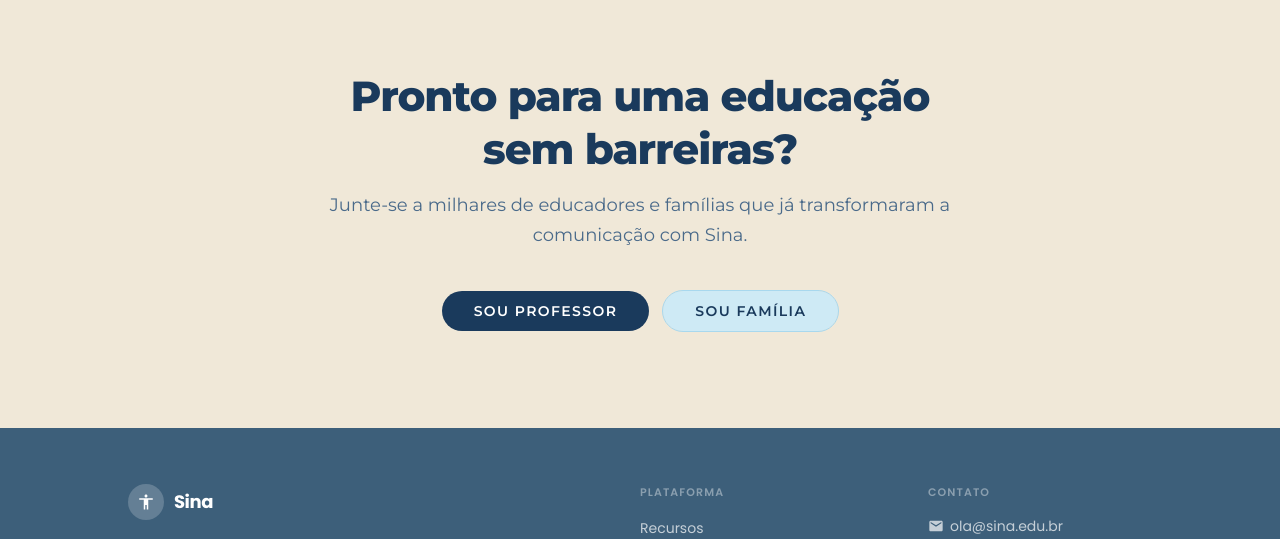
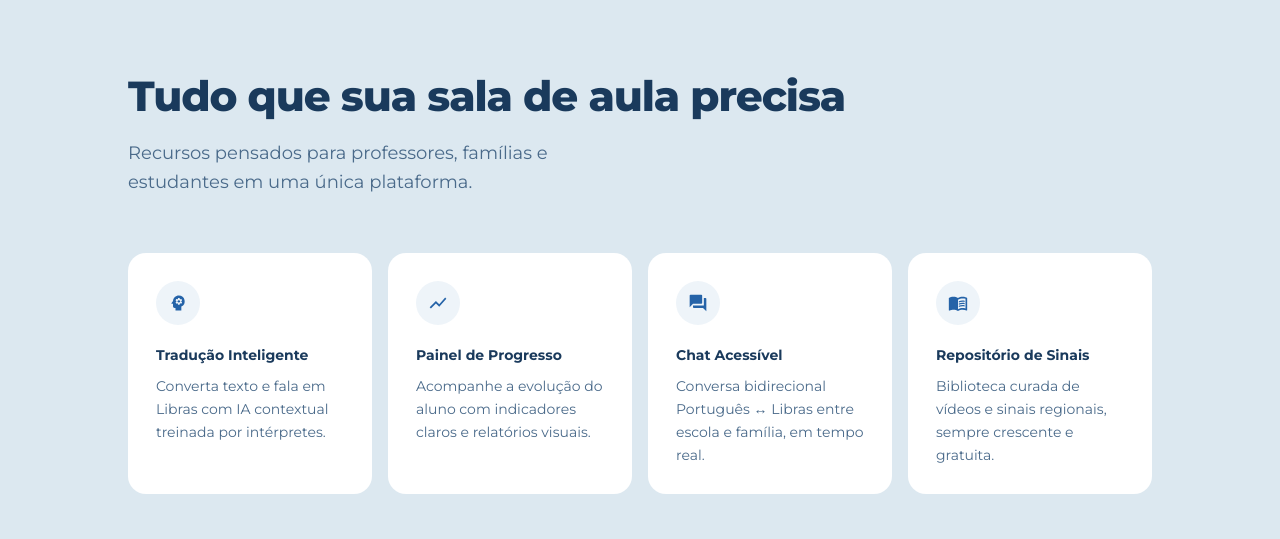
Before and after one commit to Anthonyysm/sina-accessibility, a Next.js app: page /LandingPage in a window 1280 px wide. Shown: the part 1431-1970 px from the top of the page. Built offline with nearby package versions, Linux system fonts and the light colour scheme.

Commit message:
Feat: Recursos da aplicação section

```diff
--- /dev/null
+++ b/app/LandingPage/sections/FeaturesSection.tsx
@@ -0,0 +1,125 @@
+"use client";
+
+import { useEffect, useRef } from "react";
+import { gsap } from "gsap";
+import { ScrollTrigger } from "gsap/ScrollTrigger";
+import {
+  MdPsychology,
+  MdShowChart,
+  MdForum,
+  MdMenuBook,
+} from "react-icons/md";
+
+gsap.registerPlugin(ScrollTrigger);
+
+const features = [
+  {
+    icon: MdPsychology,
+    title: "Tradução Inteligente",
+    description:
+      "Converta texto e fala em Libras com IA contextual treinada por intérpretes.",
+  },
+  {
+    icon: MdShowChart,
+    title: "Painel de Progresso",
+    description:
+      "Acompanhe a evolução do aluno com indicadores claros e relatórios visuais.",
+  },
+  {
+    icon: MdForum,
+    title: "Chat Acessível",
+    description:
+      "Conversa bidirecional Português ↔ Libras entre escola e família, em tempo real.",
+  },
+  {
+    icon: MdMenuBook,
+    title: "Repositório de Sinais",
+    description:
+      "Biblioteca curada de vídeos e sinais regionais, sempre crescente e gratuita.",
+  },
+];
+
+export default function FeaturesSection() {
+  const sectionRef = useRef<HTMLElement>(null);
+
+  useEffect(() => {
+    const ctx = gsap.context(() => {
+      gsap.fromTo(
+        ".features-header",
+        { y: 32, opacity: 0 },
+        {
+          y: 0,
+          opacity: 1,
+          duration: 0.7,
+          ease: "power3.out",
+          scrollTrigger: {
+            trigger: ".features-header",
+            start: "top 82%",
+          },
+        }
+      );
+
+      gsap.fromTo(
+        ".feature-card",
+        { y: 36, opacity: 0 },
+        {
+          y: 0,
+          opacity: 1,
+          duration: 0.6,
+          stagger: 0.12,
+          ease: "power3.out",
+          scrollTrigger: {
+            trigger: ".feature-card",
+            start: "top 85%",
+          },
+        }
+      );
+    }, sectionRef);
+
+    return () => ctx.revert();
+  }, []);
+
+  return (
+    <section
+      id="recursos"
+      ref={sectionRef}
+      className="montserrat bg-[#dce8f0] py-24 px-6 lg:px-10"
+    >
+      <div className="max-w-5xl mx-auto">
+        {/* Header */}
+        <div className="features-header mb-14">
+          <h2 className="font-extrabold text-[#1a3a5c] text-3xl md:text-4xl lg:text-[42px] leading-tight tracking-tight mb-4">
+            Tudo que sua sala de aula precisa
+          </h2>
+          <p className="text-[#4a6a8a] text-lg leading-relaxed max-w-lg">
+            Recursos pensados para professores, famílias e estudantes em uma
+            única plataforma.
+          </p>
+        </div>
+
+        {/* Grid */}
+        <div className="grid grid-cols-1 sm:grid-cols-2 lg:grid-cols-4 gap-4">
+          {features.map((item) => {
+            const Icon = item.icon;
+            return (
+              <div
+                key={item.title}
+                className="feature-card bg-white rounded-2xl p-7 hover:-translate-y-1 hover:shadow-lg transition-all duration-200 cursor-default"
+              >
+                <div className="w-11 h-11 rounded-full bg-[#eef4f9] flex items-center justify-center mb-5">
+                  <Icon className="text-[#2563a8] text-xl" />
+                </div>
+                <h3 className="font-bold text-[#1a3a5c] text-sm mb-2.5">
+                  {item.title}
+                </h3>
+                <p className="text-[#4a6a8a] text-sm leading-relaxed">
+                  {item.description}
+                </p>
+              </div>
+            );
+          })}
+        </div>
+      </div>
+    </section>
+  );
+}
```
